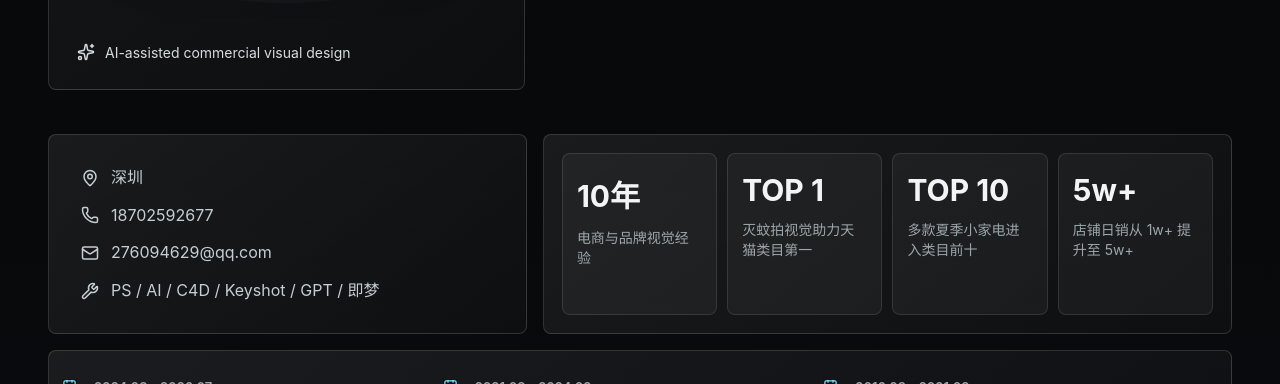
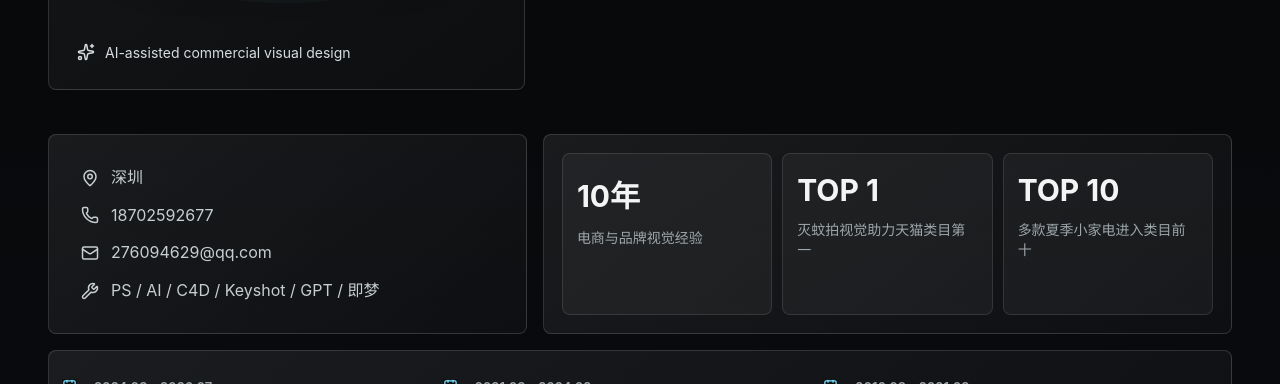
Before and after one commit to MaoM-myf/---, a React (Vite) app: page / in a window 1280 px wide. Shown: the part 740-1124 px from the top of the page. Built offline with nearby package versions, Linux system fonts and the light colour scheme.

Commit message:
Remove sales metric card

```diff
--- a/src/main.jsx
+++ b/src/main.jsx
@@ -36,7 +36,6 @@ const metrics = [
   { value: '10年', label: '电商与品牌视觉经验' },
   { value: 'TOP 1', label: '灭蚊拍视觉助力天猫类目第一' },
   { value: 'TOP 10', label: '多款夏季小家电进入类目前十' },
-  { value: '5w+', label: '店铺日销从 1w+ 提升至 5w+' },
 ];
 
 const timeline = [
--- a/src/styles.css
+++ b/src/styles.css
@@ -400,7 +400,7 @@ video {
 
 .metricBlock {
   display: grid;
-  grid-template-columns: repeat(4, 1fr);
+  grid-template-columns: repeat(3, 1fr);
   gap: 10px;
   padding: 18px;
 }
```
